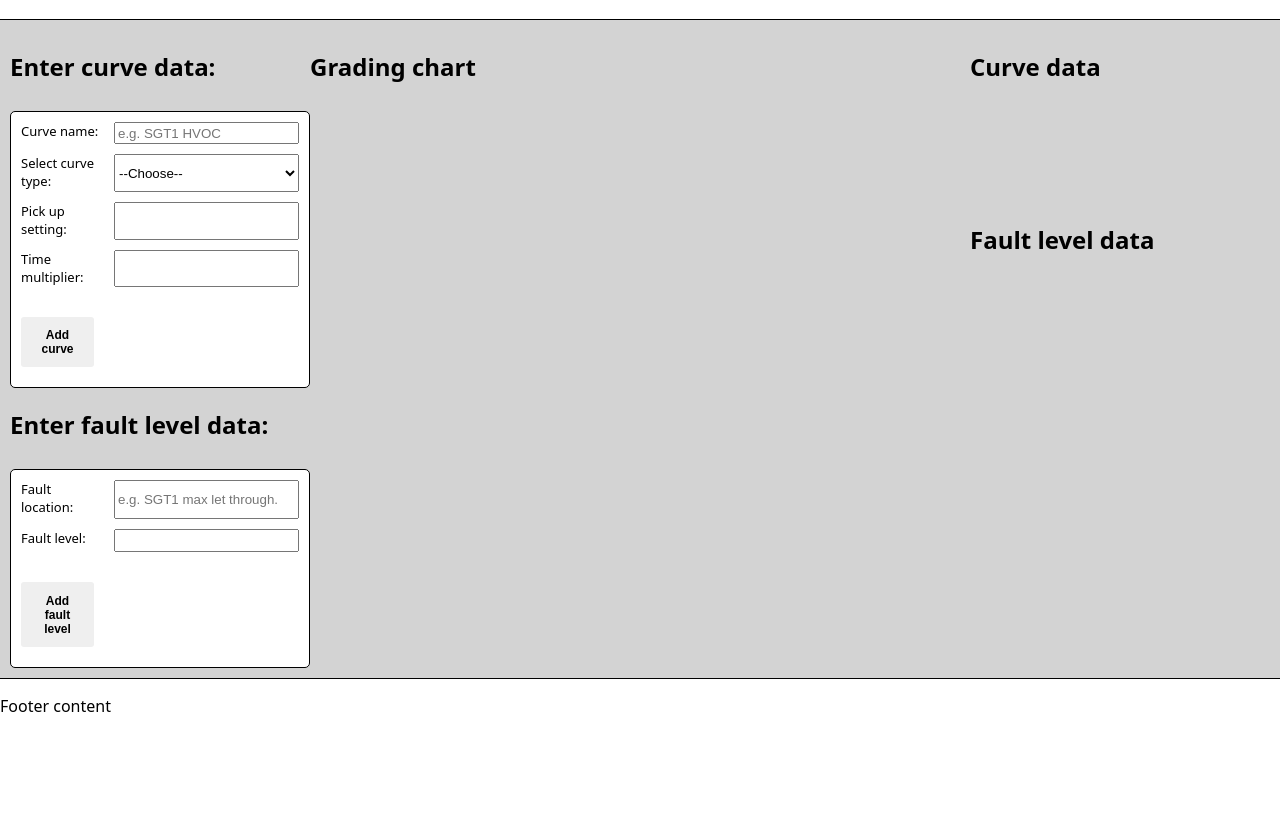
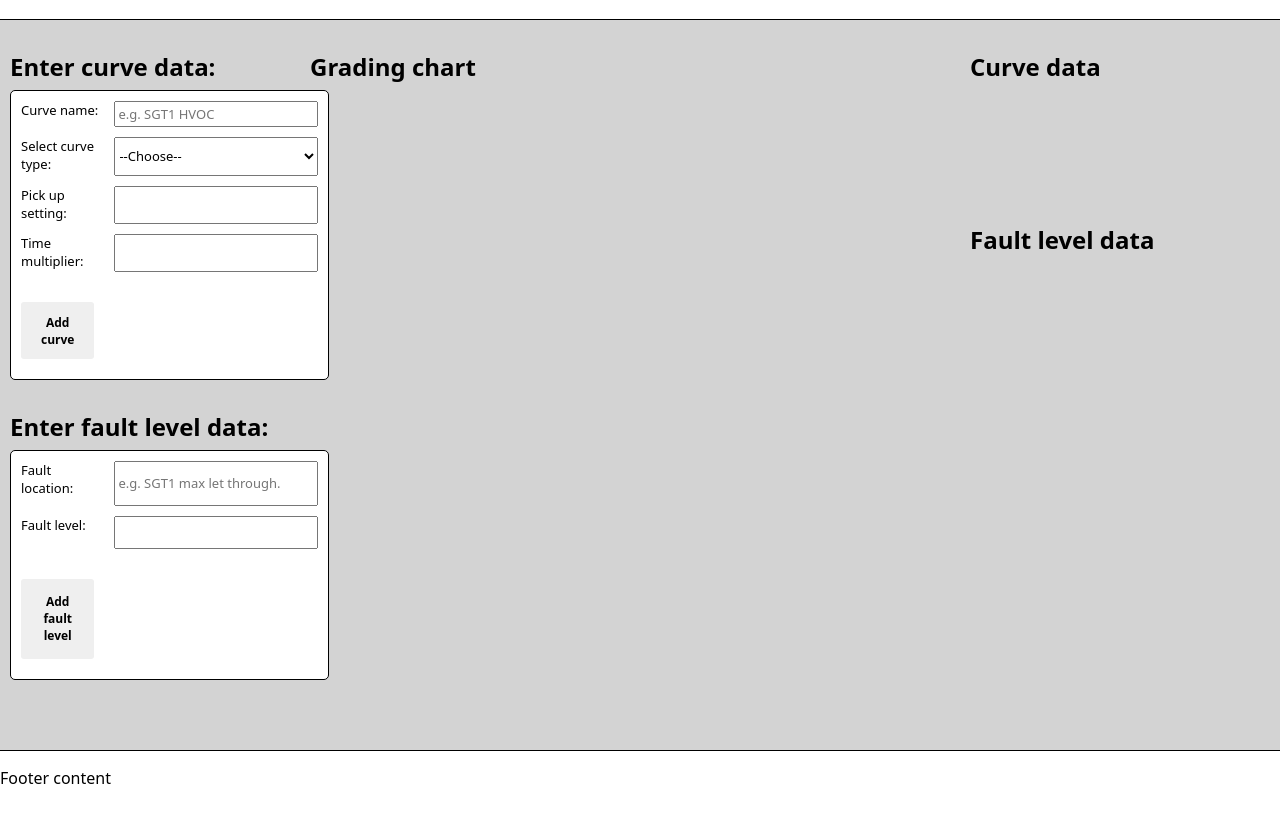
Before and after one commit to alfee77/Curve-Viewer, a website built with Vite: page index.html in a window 1280 px wide. Shown: the part 67-880 px from the top of the page. Before the commit the page ends 808 px from the top, so only its background shows below. Built offline with nearby package versions, Linux system fonts and the light colour scheme.

Commit message:
tidied up font family reference and added input, textarea, select, button selector (font: inherit)

```diff
--- a/src/main.css
+++ b/src/main.css
@@ -3,8 +3,26 @@
 }
 
 body {
-  font-family: system-ui;
+  font-family:
+    system-ui,
+    -apple-system,
+    BlinkMacSystemFont,
+    "Segoe UI",
+    Roboto,
+    Oxygen,
+    Ubuntu,
+    Cantarell,
+    "Open Sans",
+    "Helvetica Neue",
+    sans-serif;
   margin: 0;
+}
+
+input,
+textarea,
+select,
+button {
+  font: inherit;
 }
 
 .page-layout {
@@ -39,6 +57,16 @@ footer {
 .curve-creator {
   display: grid;
   grid-template-columns: 1fr;
+  grid-template-rows: repeat(12, 50px);
+  gap: 10px;
+}
+
+#curve-creator-input {
+  grid-row: 2 / 7;
+}
+
+#fault-level-input {
+  grid-row: 8 / 12;
 }
 
 .main-area {
```
